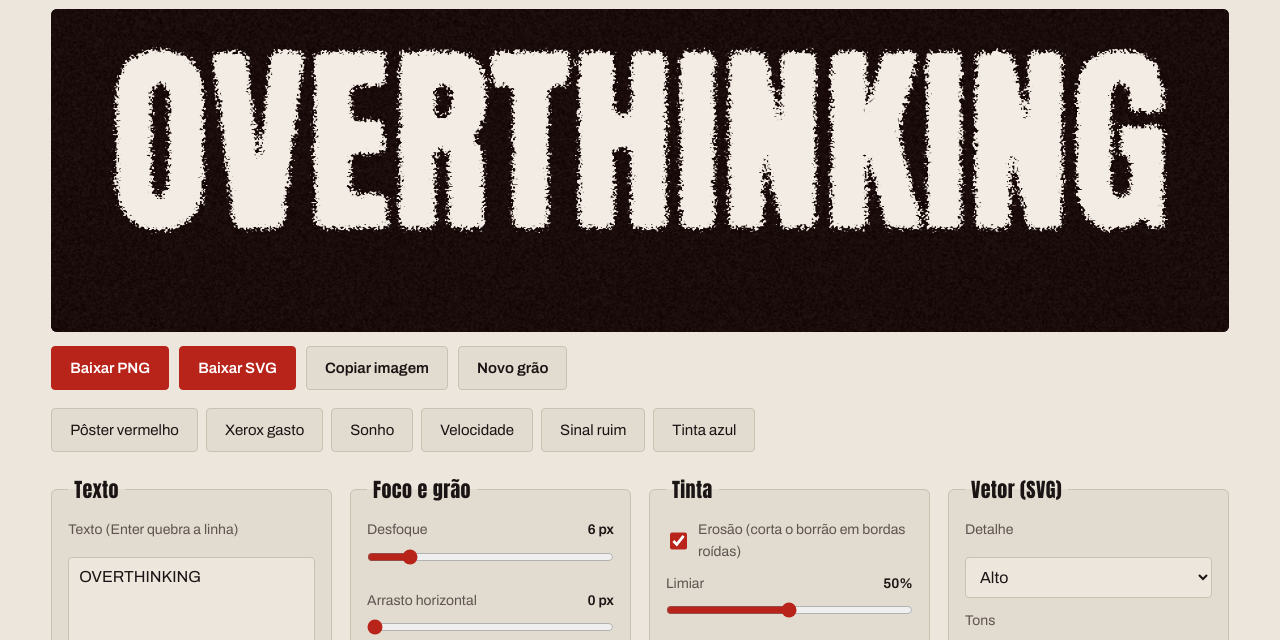
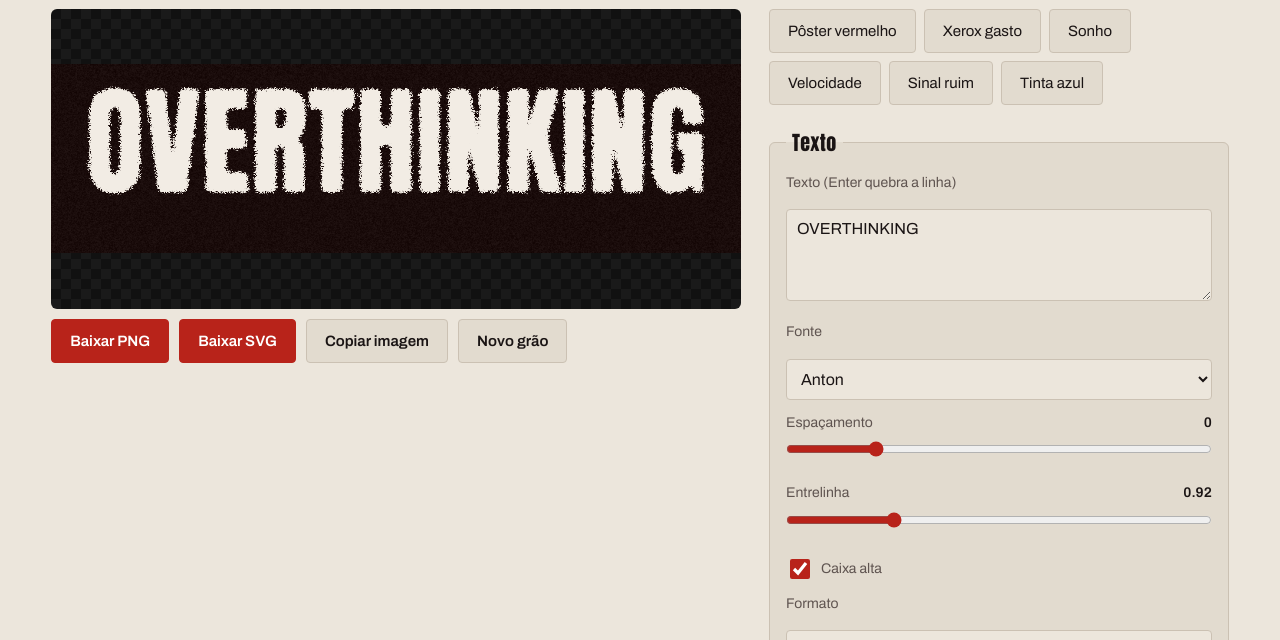
Before and after one commit to MarcosFilipeMO/fora-de-foco, a plain HTML site: page index.html in a window 1280 px wide. Shown: the part 152-792 px from the top of the page. Drawn offline with Linux system fonts and the light colour scheme; a web font is replaced by a local one.

Commit message:
Prévia sempre visível enquanto ajusta os controles
Telas largas: prévia fixa numa coluna à esquerda, controles rolam à direita.
Telas estreitas: prévia e botões presos no topo.

Co-Authored-By: Claude Opus 5.5 <noreply@anthropic.com>
Claude-Session: https://claude.ai/code/session_01DxfGyGYyuaKrK8y4bMsTnp

```diff
--- a/index.html
+++ b/index.html
@@ -40,7 +40,6 @@ button:hover{border-color:var(--red)}
 .presets button{font-weight:400}
 .grid{display:grid;grid-template-columns:repeat(4,minmax(0,1fr));gap:18px;margin-top:22px}
 .hint{font-size:13px;color:var(--muted);margin:0 0 10px}
-@media(max-width:1150px){.grid{grid-template-columns:repeat(2,minmax(0,1fr))}}
 fieldset{border:1px solid var(--line);border-radius:6px;padding:14px 16px 6px;margin:0;background:var(--panel)}
 legend{font:400 20px Anton,sans-serif;padding:0 6px;letter-spacing:.02em}
 label{display:block;margin-bottom:12px;font-size:14px;color:var(--muted)}
@@ -54,8 +53,23 @@ input[type=range]{width:100%;accent-color:var(--red);height:28px;margin:2px 0 0}
 .check{display:flex;gap:8px;align-items:center;min-height:32px}
 .check input{width:20px;height:20px;accent-color:var(--red)}
 footer{color:var(--muted);font-size:14px}
+/* Prévia sempre à vista: fixa no topo (telas estreitas) ou numa coluna à esquerda (telas largas) */
+.layout{display:grid;gap:4px}
+.view{position:sticky;top:0;z-index:5;background:var(--bg);padding:10px 0 12px;border-bottom:1px solid var(--line)}
+.stage{min-height:120px}
+canvas#out{max-height:38vh}
+.bar{margin-top:10px}
+@media(min-width:1100px){
+  .layout{grid-template-columns:minmax(0,1.5fr) minmax(0,1fr);gap:28px;align-items:start}
+  .view{top:16px;padding:0;border:0}
+  canvas#out{max-height:calc(100vh - 150px)}
+  .stage{min-height:300px}
+  .presets{margin-top:0}
+  .grid{grid-template-columns:minmax(0,1fr)}
+}
 @media(max-width:900px){.grid{grid-template-columns:repeat(2,minmax(0,1fr))}}
-@media(max-width:600px){.grid{grid-template-columns:minmax(0,1fr)}canvas#out{max-height:55vh}}
+@media(max-width:600px){.grid{grid-template-columns:minmax(0,1fr)}canvas#out{max-height:28vh}
+  .bar{gap:6px}.bar button{min-height:40px;padding:0 12px;font-size:14px}.bar .note{flex-basis:100%;font-size:13px}}
 </style>
 </head>
 <body>
@@ -64,7 +78,8 @@ footer{color:var(--muted);font-size:14px}
   <p>Escreva, desfoque e granule. A letra se dissolve como numa fotocópia gasta. Exporta em PNG ou em SVG vetorial, com fundo ou transparente.</p>
 </div></header>
 
-<main class="band" style="padding-top:0"><div class="wrap">
+<main class="band" style="padding-top:0"><div class="wrap layout">
+  <div class="view">
   <div class="stage"><canvas id="out" width="1800" height="600" aria-label="Prévia do texto gerado"></canvas></div>
   <div class="bar">
     <button class="main" id="dl">Baixar PNG</button>
@@ -73,7 +88,9 @@ footer{color:var(--muted);font-size:14px}
     <button id="seed">Novo grão</button>
     <span class="note" id="status"></span>
   </div>
+  </div>
 
+  <div class="ctrl">
   <div class="presets" id="presets"></div>
 
   <div class="grid">
@@ -119,6 +136,7 @@ footer{color:var(--muted);font-size:14px}
       <p class="hint">Cada tom vira uma camada de caminhos editáveis. Com erosão ligada, 1 tom basta; sem erosão, use 3 a 8 para imitar o degradê. O grão do fundo fica só no PNG.</p>
       <p class="hint"><b id="vinfo">—</b></p>
     </fieldset>
+  </div>
   </div>
 </div></main>
 
```
